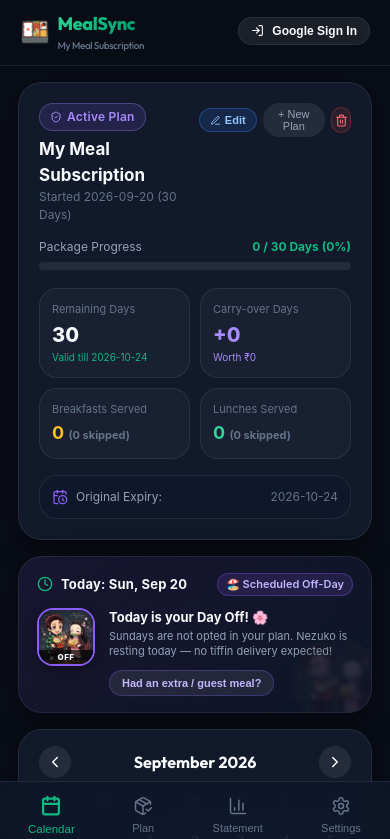
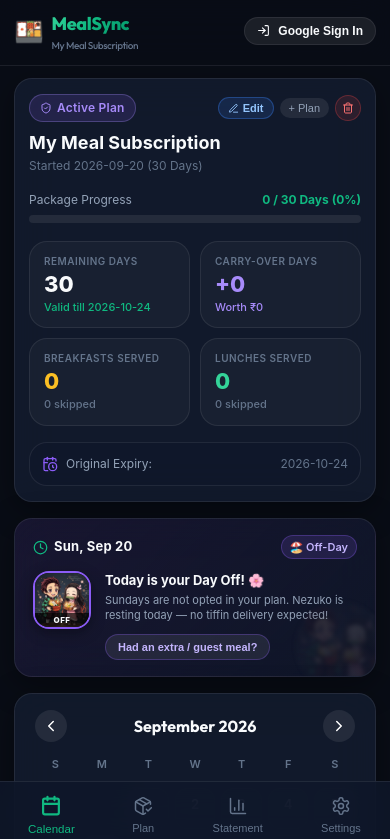
Before and after one commit to shashankbc17/tiffin-tracker, a React (Vite) app: page / in a window 390 px wide. Shown: the top 839 px of the page. Built offline with nearby package versions, Linux system fonts and the light colour scheme; no server answers.

Commit message:
Fix text spilling, equalize 4-grid stat card heights, and optimize mobile layouts for iPhone 14

```diff
--- a/src/components/calendar/TodayActionBar.tsx
+++ b/src/components/calendar/TodayActionBar.tsx
@@ -144,11 +144,11 @@ export const TodayActionBar: React.FC<TodayActionBarProps> = ({
       />
 
       {/* Top Header Row */}
-      <div style={{ display: 'flex', justifyContent: 'space-between', alignItems: 'center', marginBottom: '12px' }}>
-        <div style={{ display: 'flex', alignItems: 'center', gap: '8px' }}>
-          <Clock size={16} color="var(--accent-primary)" />
-          <span style={{ fontSize: '13px', fontWeight: 700, letterSpacing: '0.2px' }}>
-            Today: {formattedToday}
+      <div style={{ display: 'flex', justifyContent: 'space-between', alignItems: 'center', marginBottom: '12px', gap: '8px' }}>
+        <div style={{ display: 'flex', alignItems: 'center', gap: '6px', minWidth: 0, flexShrink: 0 }}>
+          <Clock size={15} color="var(--accent-primary)" style={{ flexShrink: 0 }} />
+          <span style={{ fontSize: '13px', fontWeight: 700, letterSpacing: '0.2px', whiteSpace: 'nowrap' }}>
+            {formattedToday}
           </span>
         </div>
 
@@ -161,11 +161,13 @@ export const TodayActionBar: React.FC<TodayActionBarProps> = ({
               color: '#60a5fa',
               background: 'rgba(59, 130, 246, 0.15)',
               border: '1px solid rgba(59, 130, 246, 0.3)',
-              padding: '2px 8px',
+              padding: '3px 8px',
               borderRadius: 'var(--radius-full)',
               display: 'flex',
               alignItems: 'center',
               gap: '4px',
+              whiteSpace: 'nowrap',
+              flexShrink: 0
             }}
           >
             ⏳ {daysUntilStart === 1 ? 'Starts Tomorrow' : `Starts ${formattedStartDate}`}
@@ -180,14 +182,16 @@ export const TodayActionBar: React.FC<TodayActionBarProps> = ({
               color: '#fbbf24',
               background: 'rgba(245, 158, 11, 0.16)',
               border: '1px solid rgba(245, 158, 11, 0.35)',
-              padding: '2px 8px',
+              padding: '3px 8px',
               borderRadius: 'var(--radius-full)',
               display: 'flex',
               alignItems: 'center',
               gap: '4px',
+              whiteSpace: 'nowrap',
+              flexShrink: 0
             }}
           >
-            🌅 {incBreakfast ? 'Arrives 8:00–10:00 AM' : 'Arrives 12:30–2:30 PM'}
+            🌅 {incBreakfast ? '8:00–10:00 AM IST' : '12:30–2:30 PM IST'}
           </span>
         )}
 
@@ -199,14 +203,16 @@ export const TodayActionBar: React.FC<TodayActionBarProps> = ({
               color: '#c4b5fd',
               background: 'rgba(139, 92, 246, 0.15)',
               border: '1px solid rgba(139, 92, 246, 0.3)',
-              padding: '2px 8px',
+              padding: '3px 8px',
               borderRadius: 'var(--radius-full)',
               display: 'flex',
               alignItems: 'center',
               gap: '4px',
+              whiteSpace: 'nowrap',
+              flexShrink: 0
             }}
           >
-            🏖️ Scheduled Off-Day
+            🏖️ Off-Day
           </span>
         )}
 
@@ -218,11 +224,13 @@ export const TodayActionBar: React.FC<TodayActionBarProps> = ({
               color: '#34d399',
               background: 'rgba(16, 185, 129, 0.18)',
               border: '1px solid rgba(16, 185, 129, 0.35)',
-              padding: '2px 8px',
+              padding: '3px 8px',
               borderRadius: 'var(--radius-full)',
               display: 'flex',
               alignItems: 'center',
               gap: '4px',
+              whiteSpace: 'nowrap',
+              flexShrink: 0
             }}
           >
             🍱 Delivery Day
@@ -236,14 +244,16 @@ export const TodayActionBar: React.FC<TodayActionBarProps> = ({
               fontWeight: 600,
               color: '#34d399',
               background: 'rgba(16, 185, 129, 0.18)',
-              padding: '2px 8px',
+              padding: '3px 8px',
               borderRadius: 'var(--radius-full)',
               display: 'flex',
               alignItems: 'center',
               gap: '4px',
+              whiteSpace: 'nowrap',
+              flexShrink: 0
             }}
           >
-            ✅ Confirmed
+            ✅ Logged
           </span>
         )}
       </div>
--- a/src/components/package/PackageSummaryCard.tsx
+++ b/src/components/package/PackageSummaryCard.tsx
@@ -130,60 +130,53 @@ export const PackageSummaryCard: React.FC<PackageSummaryCardProps> = ({
           </div>
         )}
 
-        <div style={{ display: 'flex', justifyContent: 'space-between', alignItems: 'flex-start', marginBottom: '14px' }}>
+        {/* Row 1: Status Badge & Action Toolbar */}
+        <div style={{ display: 'flex', justifyContent: 'space-between', alignItems: 'center', marginBottom: '10px', gap: '8px' }}>
           <div>
             {isEarlyMorningFirstDay ? (
               <span
                 style={{
-                  marginBottom: '6px',
                   background: 'rgba(245, 158, 11, 0.18)',
                   color: '#fbbf24',
                   border: '1px solid rgba(245, 158, 11, 0.35)',
                   fontSize: '11px',
                   fontWeight: 600,
-                  padding: '3px 8px',
+                  padding: '4px 10px',
                   borderRadius: 'var(--radius-full)',
                   display: 'inline-flex',
                   alignItems: 'center',
-                  gap: '5px'
+                  gap: '5px',
+                  whiteSpace: 'nowrap'
                 }}
               >
-                <Clock size={12} /> Activates Today (8:00 AM IST)
+                <Clock size={12} /> Starts Today 8 AM
               </span>
             ) : isUpcomingDate ? (
               <span
                 style={{
-                  marginBottom: '6px',
                   background: 'rgba(59, 130, 246, 0.18)',
                   color: '#60a5fa',
                   border: '1px solid rgba(59, 130, 246, 0.35)',
                   fontSize: '11px',
                   fontWeight: 600,
-                  padding: '3px 8px',
+                  padding: '4px 10px',
                   borderRadius: 'var(--radius-full)',
                   display: 'inline-flex',
                   alignItems: 'center',
-                  gap: '5px'
+                  gap: '5px',
+                  whiteSpace: 'nowrap'
                 }}
               >
-                <Clock size={12} /> {daysUntilStart === 1 ? 'Activates Tomorrow' : `Activates on ${formattedStartDate}`}
+                <Clock size={12} /> {daysUntilStart === 1 ? 'Starts Tomorrow' : `Starts ${formattedStartDate}`}
               </span>
             ) : (
-              <span className="badge badge-carryover" style={{ marginBottom: '6px' }}>
+              <span className="badge badge-carryover" style={{ whiteSpace: 'nowrap' }}>
                 <ShieldCheck size={12} /> Active Plan
               </span>
             )}
-            <h3 style={{ fontSize: '17px', fontWeight: 700 }}>{pkg.title}</h3>
-            <div style={{ fontSize: '12px', color: 'var(--text-muted)' }}>
-              {isEarlyMorningFirstDay
-                ? `Starts Today, ${pkg.startDate} (First delivery: 8:00 AM – 10:00 AM IST)`
-                : isUpcomingDate
-                ? `Starts ${pkg.startDate} (${pkg.totalDays} Days · in ${daysUntilStart === 1 ? '1 day' : `${daysUntilStart} days`})`
-                : `Started ${pkg.startDate} (${pkg.totalDays} Days)`}
-            </div>
           </div>
 
-          <div style={{ display: 'flex', alignItems: 'center', gap: '6px' }}>
+          <div style={{ display: 'flex', alignItems: 'center', gap: '6px', flexShrink: 0 }}>
             {onEditPackage && (
               <button
                 onClick={onEditPackage}
@@ -194,12 +187,13 @@ export const PackageSummaryCard: React.FC<PackageSummaryCardProps> = ({
                   color: '#93c5fd',
                   fontSize: '11px',
                   fontWeight: 600,
-                  padding: '5px 10px',
+                  padding: '4px 9px',
                   borderRadius: 'var(--radius-full)',
                   cursor: 'pointer',
                   display: 'flex',
                   alignItems: 'center',
-                  gap: '4px'
+                  gap: '4px',
+                  whiteSpace: 'nowrap'
                 }}
               >
                 <Edit3 size={11} />
@@ -214,12 +208,14 @@ export const PackageSummaryCard: React.FC<PackageSummaryCardProps> = ({
                 border: 'none',
                 color: 'var(--text-secondary)',
                 fontSize: '11px',
-                padding: '5px 10px',
+                fontWeight: 500,
+                padding: '4px 9px',
                 borderRadius: 'var(--radius-full)',
-                cursor: 'pointer'
+                cursor: 'pointer',
+                whiteSpace: 'nowrap'
               }}
             >
-              + New Plan
+              + Plan
             </button>
 
             {onDeletePackage && (
@@ -236,12 +232,27 @@ export const PackageSummaryCard: React.FC<PackageSummaryCardProps> = ({
                   display: 'flex',
                   alignItems: 'center',
                   justifyContent: 'center',
-                  cursor: 'pointer'
+                  cursor: 'pointer',
+                  flexShrink: 0
                 }}
               >
-                <Trash2 size={13} />
+                <Trash2 size={12} />
               </button>
             )}
+          </div>
+        </div>
+
+        {/* Row 2: Package Title & Subtitle */}
+        <div style={{ marginBottom: '16px' }}>
+          <h3 style={{ fontSize: '18px', fontWeight: 700, color: '#f8fafc', marginBottom: '2px', lineHeight: 1.25 }}>
+            {pkg.title}
+          </h3>
+          <div style={{ fontSize: '12px', color: 'var(--text-muted)' }}>
+            {isEarlyMorningFirstDay
+              ? `Starts Today, ${pkg.startDate} · First delivery: 8:00 AM – 10:00 AM IST`
+              : isUpcomingDate
+              ? `Starts ${pkg.startDate} (${pkg.totalDays} Days · in ${daysUntilStart === 1 ? '1 day' : `${daysUntilStart} days`})`
+              : `Started ${pkg.startDate} (${pkg.totalDays} Days)`}
           </div>
         </div>
 
@@ -266,35 +277,101 @@ export const PackageSummaryCard: React.FC<PackageSummaryCardProps> = ({
           </div>
         </div>
 
-        {/* 4-Grid Key Metrics */}
+        {/* 4-Grid Key Metrics: Perfectly Equal Containers */}
         <div style={{ display: 'grid', gridTemplateColumns: '1fr 1fr', gap: '10px' }}>
-          <div style={{ background: 'rgba(255, 255, 255, 0.03)', padding: '12px', borderRadius: 'var(--radius-md)', border: '1px solid var(--glass-border)' }}>
-            <div style={{ fontSize: '11px', color: 'var(--text-muted)' }}>Remaining Days</div>
-            <div style={{ fontSize: '20px', fontWeight: 800, color: 'var(--text-primary)', marginTop: '2px' }}>
+          {/* Card 1: Remaining */}
+          <div
+            style={{
+              background: 'rgba(255, 255, 255, 0.03)',
+              padding: '12px 14px',
+              borderRadius: 'var(--radius-md)',
+              border: '1px solid var(--glass-border)',
+              minHeight: '84px',
+              display: 'flex',
+              flexDirection: 'column',
+              justifyContent: 'space-between'
+            }}
+          >
+            <div style={{ fontSize: '10px', fontWeight: 600, color: 'var(--text-muted)', textTransform: 'uppercase', letterSpacing: '0.05em' }}>
+              Remaining Days
+            </div>
+            <div style={{ fontSize: '22px', fontWeight: 800, color: 'var(--text-primary)', lineHeight: 1.1, margin: '3px 0' }}>
               {stats.remainingDays}
             </div>
-            <div style={{ fontSize: '10px', color: '#10b981' }}>Valid till {stats.extendedEndDate}</div>
-          </div>
-
-          <div style={{ background: 'rgba(255, 255, 255, 0.03)', padding: '12px', borderRadius: 'var(--radius-md)', border: '1px solid var(--glass-border)' }}>
-            <div style={{ fontSize: '11px', color: 'var(--text-muted)' }}>Carry-over Days</div>
-            <div style={{ fontSize: '20px', fontWeight: 800, color: '#a78bfa', marginTop: '2px' }}>
-              +{stats.carryOverDays}
-            </div>
-            <div style={{ fontSize: '10px', color: '#a78bfa' }}>Worth {currency}{stats.carriedOverValue}</div>
-          </div>
-
-          <div style={{ background: 'rgba(255, 255, 255, 0.03)', padding: '12px', borderRadius: 'var(--radius-md)', border: '1px solid var(--glass-border)' }}>
-            <div style={{ fontSize: '11px', color: 'var(--text-muted)' }}>Breakfasts Served</div>
-            <div style={{ fontSize: '18px', fontWeight: 700, color: '#fbbf24', marginTop: '2px' }}>
-              {stats.breakfastDelivered} <span style={{ fontSize: '11px', color: 'var(--text-muted)' }}>({stats.breakfastSkipped} skipped)</span>
+            <div style={{ fontSize: '11px', color: '#10b981', fontWeight: 500, whiteSpace: 'nowrap', overflow: 'hidden', textOverflow: 'ellipsis' }}>
+              Valid till {stats.extendedEndDate}
             </div>
           </div>
 
-          <div style={{ background: 'rgba(255, 255, 255, 0.03)', padding: '12px', borderRadius: 'var(--radius-md)', border: '1px solid var(--glass-border)' }}>
-            <div style={{ fontSize: '11px', color: 'var(--text-muted)' }}>Lunches Served</div>
-            <div style={{ fontSize: '18px', fontWeight: 700, color: '#34d399', marginTop: '2px' }}>
-              {stats.lunchDelivered} <span style={{ fontSize: '11px', color: 'var(--text-muted)' }}>({stats.lunchSkipped} skipped)</span>
+          {/* Card 2: Carry-over */}
+          <div
+            style={{
+              background: 'rgba(255, 255, 255, 0.03)',
+              padding: '12px 14px',
+              borderRadius: 'var(--radius-md)',
+              border: '1px solid var(--glass-border)',
+              minHeight: '84px',
+              display: 'flex',
+              flexDirection: 'column',
+              justifyContent: 'space-between'
+            }}
+          >
+            <div style={{ fontSize: '10px', fontWeight: 600, color: 'var(--text-muted)', textTransform: 'uppercase', letterSpacing: '0.05em' }}>
+              Carry-over Days
+            </div>
+            <div style={{ fontSize: '22px', fontWeight: 800, color: '#a78bfa', lineHeight: 1.1, margin: '3px 0' }}>
+              +{stats.carryOverDays}
+            </div>
+            <div style={{ fontSize: '11px', color: '#a78bfa', fontWeight: 500, whiteSpace: 'nowrap', overflow: 'hidden', textOverflow: 'ellipsis' }}>
+              Worth {currency}{stats.carriedOverValue}
+            </div>
+          </div>
+
+          {/* Card 3: Breakfasts */}
+          <div
+            style={{
+              background: 'rgba(255, 255, 255, 0.03)',
+              padding: '12px 14px',
+              borderRadius: 'var(--radius-md)',
+              border: '1px solid var(--glass-border)',
+              minHeight: '84px',
+              display: 'flex',
+              flexDirection: 'column',
+              justifyContent: 'space-between'
+            }}
+          >
+            <div style={{ fontSize: '10px', fontWeight: 600, color: 'var(--text-muted)', textTransform: 'uppercase', letterSpacing: '0.05em' }}>
+              Breakfasts Served
+            </div>
+            <div style={{ fontSize: '22px', fontWeight: 800, color: '#fbbf24', lineHeight: 1.1, margin: '3px 0' }}>
+              {stats.breakfastDelivered}
+            </div>
+            <div style={{ fontSize: '11px', color: 'var(--text-muted)', fontWeight: 500 }}>
+              {stats.breakfastSkipped} skipped
+            </div>
+          </div>
+
+          {/* Card 4: Lunches */}
+          <div
+            style={{
+              background: 'rgba(255, 255, 255, 0.03)',
+              padding: '12px 14px',
+              borderRadius: 'var(--radius-md)',
+              border: '1px solid var(--glass-border)',
+              minHeight: '84px',
+              display: 'flex',
+              flexDirection: 'column',
+              justifyContent: 'space-between'
+            }}
+          >
+            <div style={{ fontSize: '10px', fontWeight: 600, color: 'var(--text-muted)', textTransform: 'uppercase', letterSpacing: '0.05em' }}>
+              Lunches Served
+            </div>
+            <div style={{ fontSize: '22px', fontWeight: 800, color: '#34d399', lineHeight: 1.1, margin: '3px 0' }}>
+              {stats.lunchDelivered}
+            </div>
+            <div style={{ fontSize: '11px', color: 'var(--text-muted)', fontWeight: 500 }}>
+              {stats.lunchSkipped} skipped
             </div>
           </div>
         </div>
--- a/src/styles/ios-theme.css
+++ b/src/styles/ios-theme.css
@@ -496,13 +496,32 @@ body {
   border-radius: var(--radius-sm);
   padding: 12px 14px;
   color: var(--text-primary);
-  font-size: 15px;
+  font-size: 16px; /* 16px prevents iOS Safari from auto-zooming on focus */
   outline: none;
   transition: border-color 0.2s;
   font-family: inherit;
+  width: 100%;
 }
 
 .ios-input:focus {
   border-color: var(--accent-primary);
   background: rgba(255, 255, 255, 0.08);
 }
+
+/* Mobile Viewport Optimizations (iPhone 14 / 390px width) */
+@media (max-width: 420px) {
+  .app-content {
+    padding: 12px 14px 120px 14px;
+    gap: 14px;
+  }
+
+  .ios-card {
+    padding: 15px 14px;
+    border-radius: var(--radius-md);
+  }
+
+  .ios-header {
+    padding-left: 14px;
+    padding-right: 14px;
+  }
+}
```
Also changed, not shown: src/components/settings/SettingsView.tsx (+10 -8 lines).
